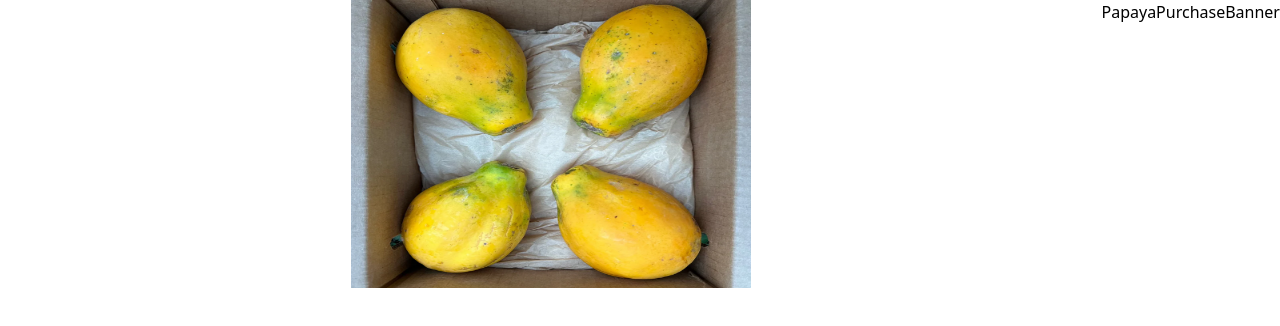
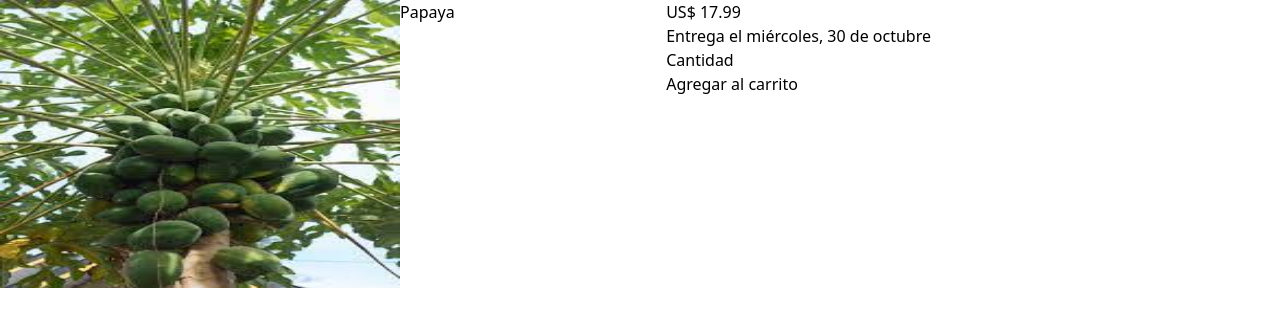
Before and after one commit to byakuDNY/hackaton-rootstack, a React (Vite) app: page /product in a window 1280 px wide. Shown: the top 326 px of the page. Built offline with nearby package versions, Linux system fonts and the light colour scheme.

Commit message:
+ hot toast

```diff
--- a/package.json
+++ b/package.json
@@ -13,6 +13,7 @@
     "hackaton-react": "file:",
     "react": "^18.3.1",
     "react-dom": "^18.3.1",
+    "react-hot-toast": "^2.4.1",
     "react-router-dom": "^6.27.0",
     "react-slick": "^0.30.2",
     "slick-carousel": "^1.8.1"
--- a/src/components/product/PurchaseBanner.jsx
+++ b/src/components/product/PurchaseBanner.jsx
@@ -2,7 +2,15 @@ import React from 'react'
 
 const PurchaseBanner = () => {
   return (
-    <div>PurchaseBanner</div>
+    <div>
+        <p>US$ <span>17.99</span></p>
+        <p>Entrega el miércoles, 30 de octubre</p>
+        <form action="">
+            <label htmlFor="cantidad">Cantidad</label>
+            <input type="number" />
+            <button>Agregar al carrito</button>
+        </form>
+    </div>
   )
 }
 
--- a/src/pages/Product.jsx
+++ b/src/pages/Product.jsx
@@ -10,9 +10,9 @@ const Product = () => {
   ]
   return (
     <div>
-      <div className="flex justify-between">
+      <div className="flex justify-between max-w-[80%]">
         <ProductSlider images={images}/>
-        <div>
+        <div className="w-80">
           <h1>Papaya </h1>
         </div>
         <PurchaseBanner/>
```
Also changed, not shown: 1 other file (tests, documents, lock files or other folders).
